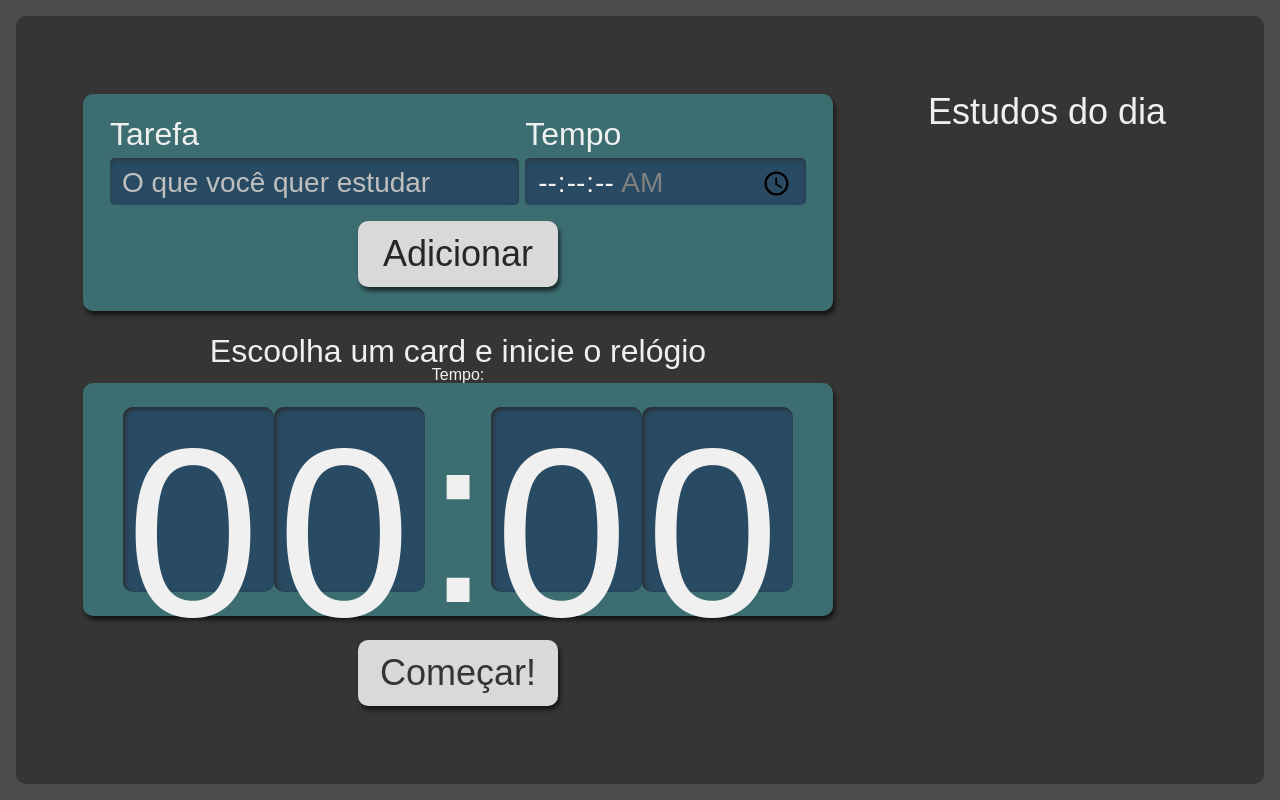
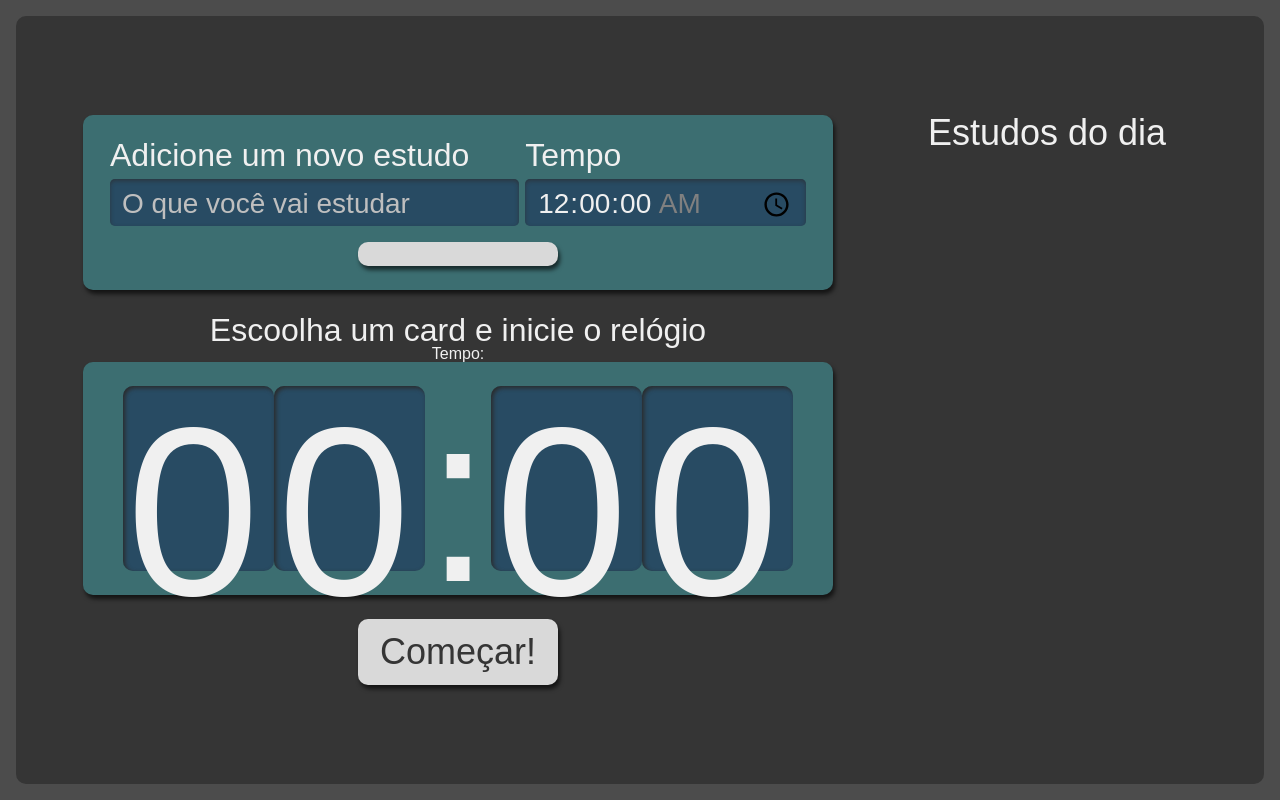
Before and after one commit to danielmota83/organizador_de_estudos, a React (Create React App) app: page / in a window 1280 px wide. Built offline with nearby package versions, Linux system fonts and the light colour scheme.

Commit message:
refactor

```diff
--- a/src/components/Form/index.tsx
+++ b/src/components/Form/index.tsx
@@ -1,47 +1,70 @@
-import React from "react";
+import React, {useState} from "react";
 import { ITarefa } from "../../types/tarefa";
 import Button from "../Button";
 import style from './Form.module.scss'
 import {v4 as uuidv4} from 'uuid';
 
-class Form extends React.Component <{
-    setTarefas:  React.Dispatch<React.SetStateAction<ITarefa[]>>
-}>{
-    state = {
-        tarefa: "",
-        tempo: ""
+interface Props {
+    setTarefas: React.Dispatch<React.SetStateAction<ITarefa[]>>
   }
 
-adicionarTarefa(event: React.FormEvent<HTMLFormElement>){
-    event.preventDefault();
-    this.props.setTarefas(tarefasAntigas =>
+  function Form({ setTarefas }: Props) {
+    const [tarefa, setTarefa] = useState("");
+    const [tempo, setTempo] = useState("00:00");
+    function adicionarTarefa(evento: React.FormEvent<HTMLFormElement>) {
+      evento.preventDefault();
+      setTarefas(tarefasAntigas =>
         [
           ...tarefasAntigas,
-         {...this.state,
+          {
+            tarefa,
+            tempo,
             selecionado: false,
-        completado:false,
+            completado: false,
             id: uuidv4()
-        }])
-    this.setState({
-        tarefa:"",
-        tempo: "00:00"
-    })
           }
+        ]
+      )
+      setTarefa("");
+      setTempo("00:00");
+    }
+// class Form1 extends React.Component <{
+//     setTarefas:  React.Dispatch<React.SetStateAction<ITarefa[]>>
+// }>{
+//     state = {
+//         tarefa: "",
+//         tempo: ""
+//     }
 
-    render(){
-        return(
-            <form className={style.novaTarefa} onSubmit = {this.adicionarTarefa.bind(this)}>
+// adicionarTarefa(event: React.FormEvent<HTMLFormElement>){
+//     event.preventDefault();
+//     this.props.setTarefas(tarefasAntigas =>
+//     [
+//         ...tarefasAntigas,
+//          {...this.state,
+//         selecionado: false,
+//         completado:false,
+//         id: uuidv4()
+//         }])
+//     this.setState({
+//         tarefa:"",
+//         tempo: "00:00"
+//     })
+// }
+
+return (
+    <form className={style.novaTarefa} onSubmit={adicionarTarefa}>
       <div className={style.inputContainer}>
         <label htmlFor="tarefa">
-                    Tarefa
+          Adicione um novo estudo
         </label>
         <input
-                type= "text"
-                name = "tarefa"
-                value ={this.state.tarefa}
-                onChange = {event => this.setState({...this.state, tarefa: event.target.value})}
-                id = "tarefa"
-                placeholder="O que você quer estudar"
+          type="text"
+          name="tarefa"
+          id="tarefa"
+          value={tarefa}
+          onChange={evento => setTarefa(evento.target.value)}
+          placeholder="O que você vai estudar"
           required
         />
       </div>
@@ -50,24 +73,22 @@ adicionarTarefa(event: React.FormEvent<HTMLFormElement>){
           Tempo
         </label>
         <input
-            type= "time"
+          type="time"
           step="1"
-            name = "tempo"
-            value ={this.state.tempo}
-            onChange = {event => this.setState({...this.state, tempo: event.target.value})}
-            id = "tempo"
+          name="tempo"
+          value={tempo}
+          onChange={evento => setTempo(evento.target.value)}
+          id="tempo"
           min="00:00:00"
-            max = "02:00:00"
+          max="01:30:00"
           required
         />
       </div>
-        <Button type = "submit"
-            texto="Adicionar"
-        />
+      <Button type="submit">
+        Adicionar
+      </Button>
     </form>
   )
 }
 
-    }
-
-    export default Form
+export default Form;
--- a/src/components/List/Item/index.tsx
+++ b/src/components/List/Item/index.tsx
@@ -15,8 +15,10 @@ export default function Item (
         id,
         selecionaTarefa} : Props){
     return(
-        <li className = {`${style.item} ${selecionado ? style.itemSelecionado : ' '}`}
-         onClick = {() => selecionaTarefa({
+        <li className={`${style.item} ${selecionado ? style.itemSelecionado : ''}
+         ${completado ? style.itemCompletado : ''}`}
+        onClick={() => !completado && selecionaTarefa(
+          {
             tarefa,
             tempo,
             selecionado,
@@ -24,7 +26,12 @@ export default function Item (
             id
         })}>
             <h3>{tarefa}</h3>
-            <span>{tempo}</span>
+      <span>
+        {tempo}</span>
+        {completado && <span
+        className={style.concluido}
+        aria-label="tarefa completada">
+      </span>}
         </li>
     )
 }
```
Lines whose indentation alone changed are shown as unchanged.
